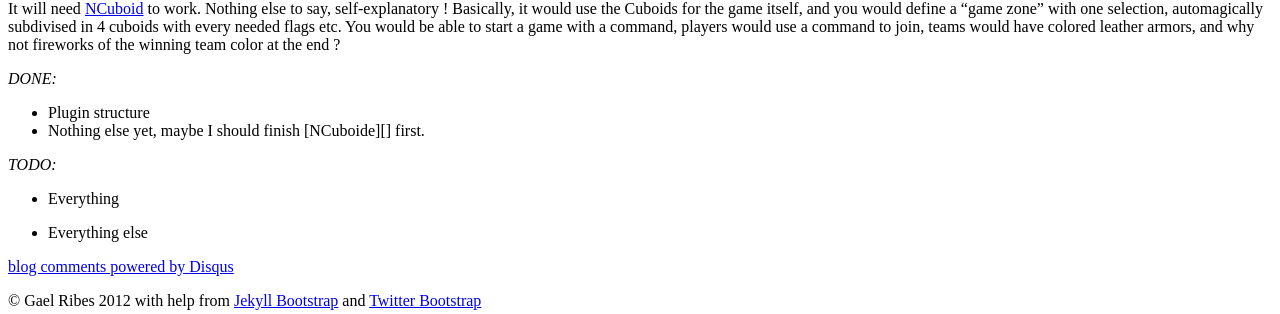
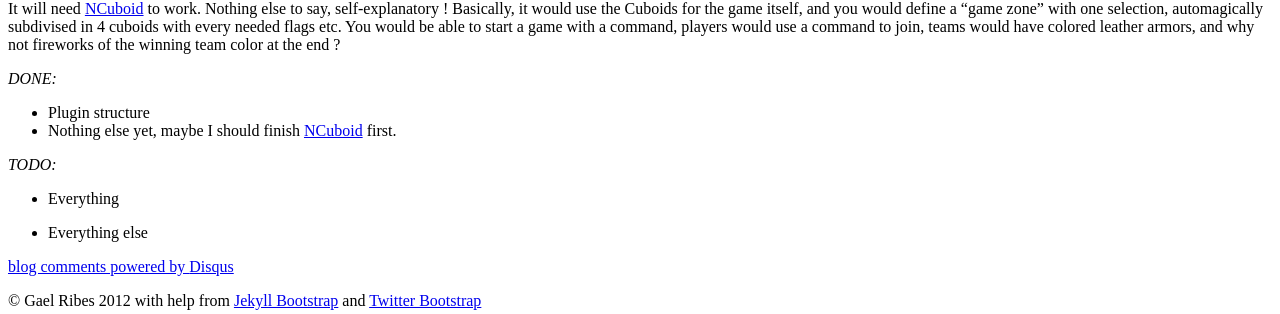
Before and after one commit to CeramicTitan/ribesg.github.com, a Jekyll site: the page built from _posts/pages/2013-02-26-NDodgeball.md, in a window 1280 px wide. Shown: the part 331-645 px from the top of the page. Built offline with Jekyll 4.4.1, drawn with Linux system fonts in a browser that asks for light colours; nearby versions of some CDN libraries; comment, search, counter and statistics services are not loaded.

Commit message:
2nd Try to fix a broken link

```diff
--- a/_posts/pages/2013-02-26-NDodgeball_.md
+++ b/_posts/pages/2013-02-26-NDodgeball.md
@@ -16,7 +16,7 @@ It will need [NCuboid][] to work. Nothing else to say, self-explanatory ! Basica
 
 _DONE:_
 * Plugin structure
-* Nothing else yet, maybe I should finish [NCuboide][] first.
+* Nothing else yet, maybe I should finish [NCuboid][] first.
 
 _TODO:_
 * Everything
```
Also changed, not shown: _posts/pages/2013-02-16-NPlugins.md (+1 -1 lines).
